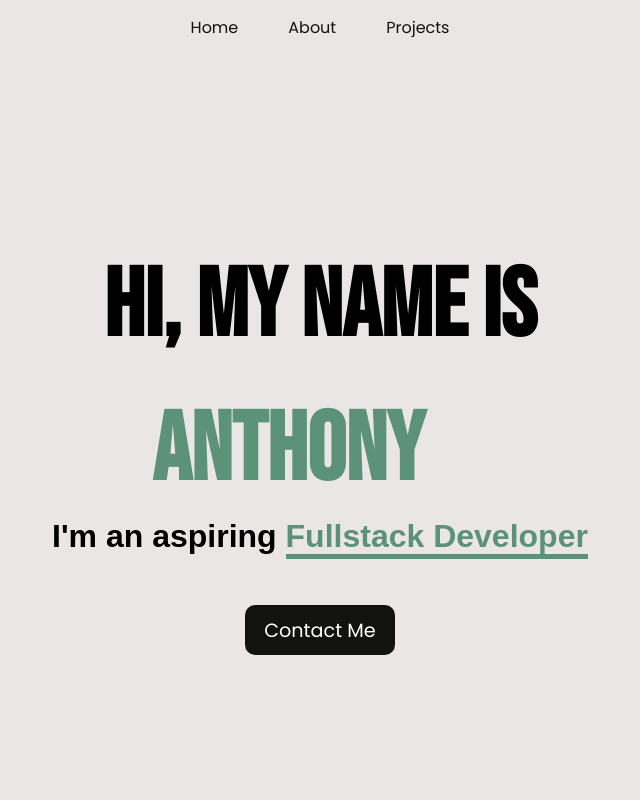
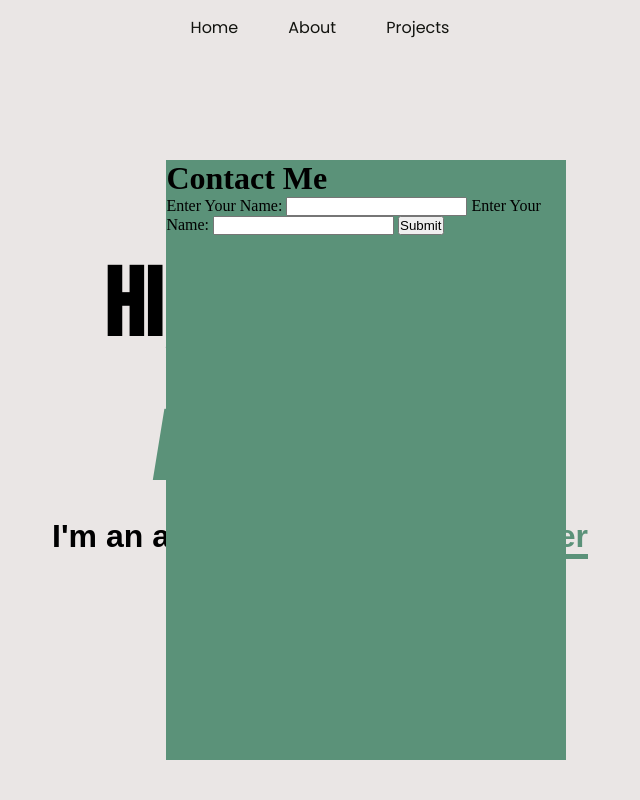
Before and after one commit to amart26/my-portfolio, a plain HTML site: page index.html in a window 1280 px wide. Shown: the top 800 px of the page, without its empty margins (320-960 px from the left). Drawn offline with Linux system fonts and the light colour scheme; a web font is replaced by a local one.

Commit message:
Add contact form container

```diff
--- a/index.html
+++ b/index.html
@@ -21,6 +21,21 @@
             </ul>
         </div>
     </header>
+    </div>
+
+    <div id="contact-container" class="flex">
+        <div class="contact-item">
+            <h1>Contact Me</h1>
+            <label for="name">Enter Your Name: </label>
+            <input type="text">
+            <label for="name">Enter Your Name: </label>
+            <input type="text">
+            <button id="submit">Submit</button>
+
+
+        </div>
+    </div>
+
     </div>
 
     <div id="hero-container" class="flex-container">
--- a/styles.css
+++ b/styles.css
@@ -48,6 +48,16 @@ body{
     border-bottom: 2px solid #12130F;
 }
 
+#contact-container {
+    background-color: black;
+    width: 600px;
+    height: 700px;
+    z-index: 999;
+    position: absolute;
+    bottom: 10%;
+    right: 30%;
+}
+
 .flex-container{
     display: flex;
     flex-direction: column;
@@ -85,6 +95,10 @@ body{
 #hero-container {
     padding: 250px;
 
+}
+
+.flex-hide {
+    display: none;
 }
 
 .hidden {
@@ -136,6 +150,15 @@ body{
     border-radius: 100%;
     object-fit: cover;
 
+}
+#contact-container {
+    position: absolute;
+    top: 20%;
+    left: 38%;
+    background-color: #5B9279;
+    width: 400px;
+    height: 600px;
+    z-index: 999;
 }
 
 #contact-me {
@@ -240,6 +263,7 @@ body{
     background-color: #12130F;
 }
 
+
 @media (max-width: 800px) {
 
 }
```
